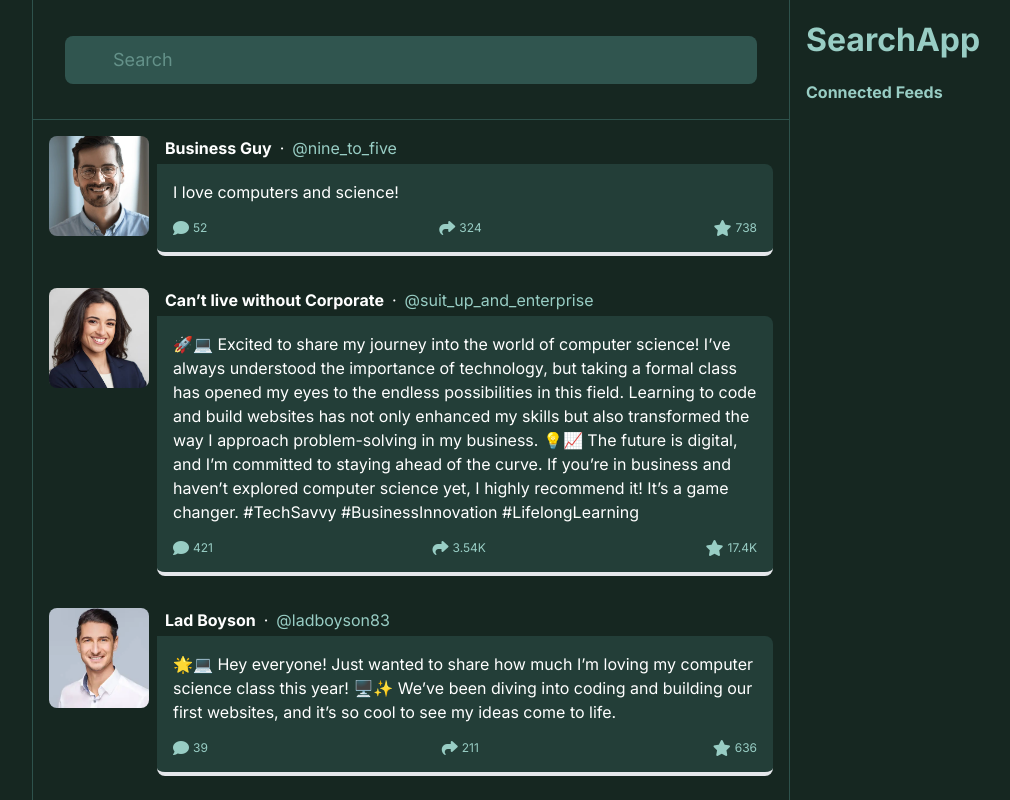
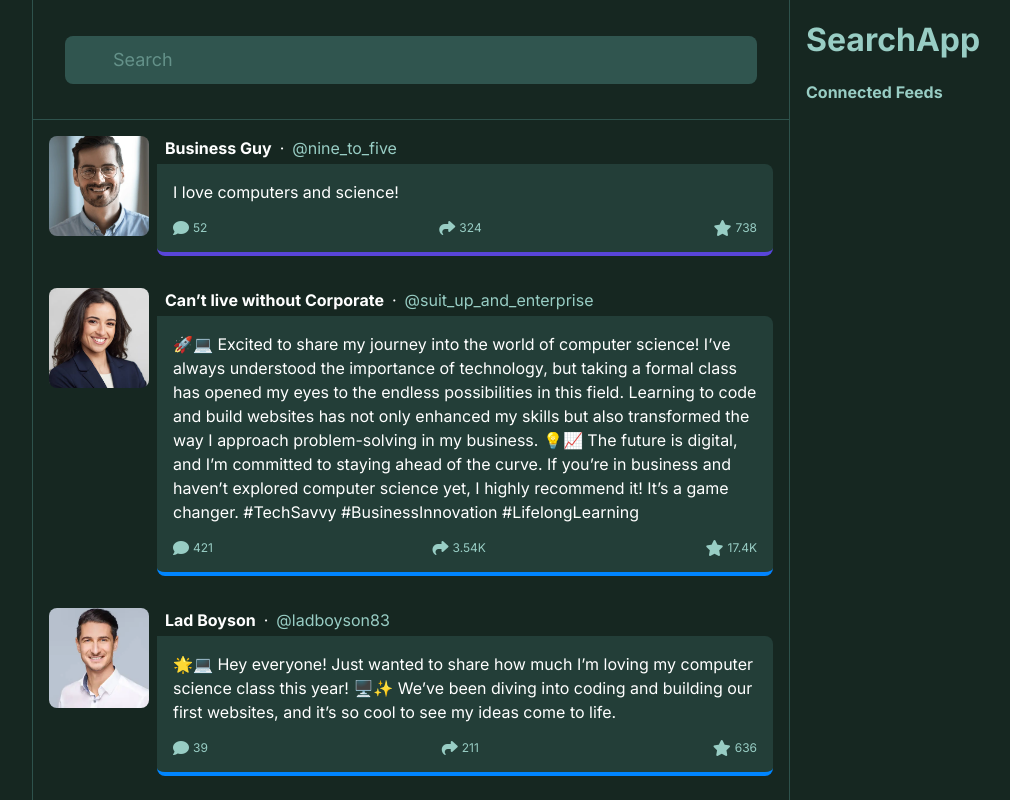
Before and after one commit to Jian-Wuyou/mb-search-app, a SvelteKit app: page /dashboard in a window 1280 px wide. Shown: the whole page, without its empty margins (79-1089 px from the left). Built offline with nearby package versions, Linux system fonts and the light colour scheme; some icons are missing.

Commit message:
fix: improper use of dynamic classes in timeline posts

```diff
--- a/src/components/timelinePost.svelte
+++ b/src/components/timelinePost.svelte
@@ -37,7 +37,9 @@
             <h1 class="text-white">·</h1>
             <h1 class="text-mintGreen">{handle}</h1>
         </div>
-        <div class="flex flex-col p-4 gap-4 bg-darkTeal rounded-tr-lg rounded-b-lg border-b-4 border-{host}">
+        <div class="flex flex-col p-4 gap-4 bg-darkTeal rounded-tr-lg rounded-b-lg border-b-4"
+            class:border-mastodon={host == "mastodon"}
+            class:border-bluesky={host == "bluesky"}>
             <!-- Post content -->
             <article class="text-wrap">
                 <p class="content text-white">{content}</p>
```
